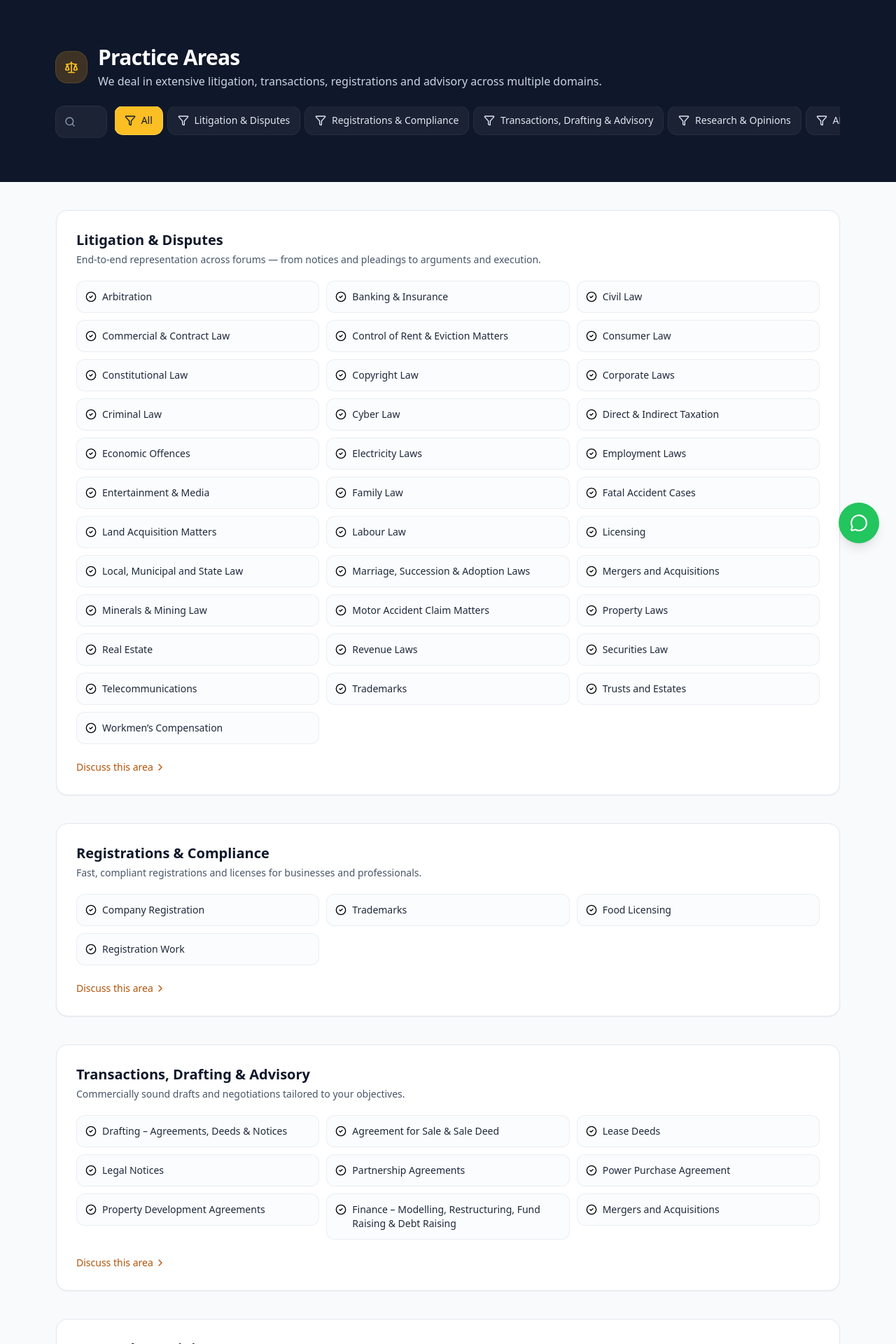
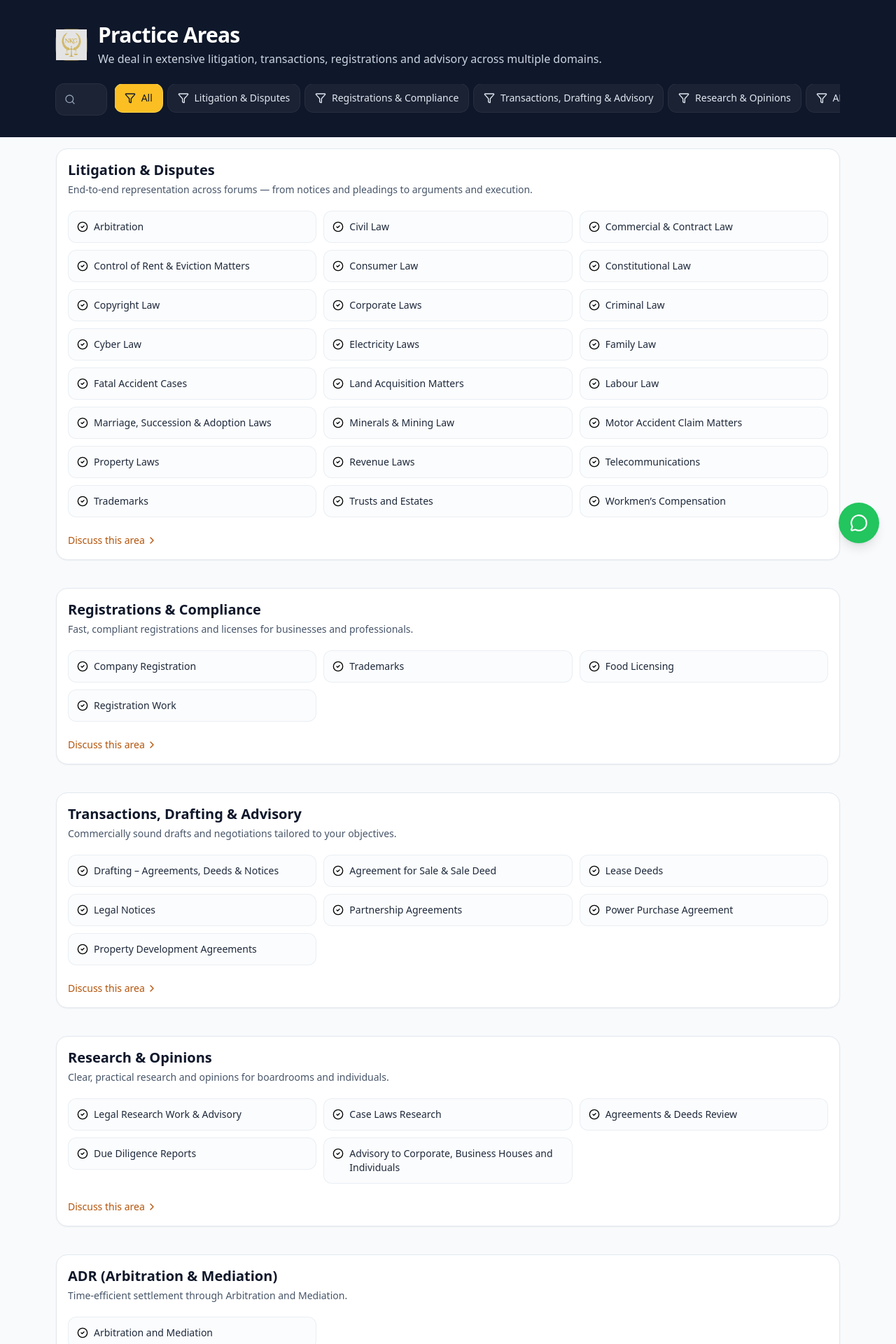
Before and after one commit to shivamMittal088/law-web-app, a React (Create React App) app: page /PracticeAreas in a window 1280 px wide. Shown: the top 1920 px of the page at 70% size. Built offline with nearby package versions, Linux system fonts and the light colour scheme.

Commit message:
finalising details

```diff
--- a/src/components/Attorneys.jsx
+++ b/src/components/Attorneys.jsx
@@ -36,7 +36,7 @@
 
 const AttorneysSection = () => {
   return (
-    <section id="attorneys" className="py-16 bg-slate-900 dark:bg-slate-950">
+    <section id="attorneys" className="py-8 bg-slate-900 dark:bg-slate-950">
       <div className="max-w-6xl mx-auto px-4 sm:px-6 lg:px-8">
         {/* Section Header */}
         <div className="text-center mb-10">
--- a/src/components/FAQ.jsx
+++ b/src/components/FAQ.jsx
@@ -8,7 +8,7 @@
   },
   {
     q: "What areas of law do you practice?",
-    a: "Criminal defense, family law, corporate/business, real estate, personal injury, IP, immigration, and more.",
+    a: "You can find a full list of our practice areas on the Practice Areas page, covering litigation, compliance, registrations, and advisory services.",
   },
   {
     q: "How are your fees structured?",
@@ -16,7 +16,7 @@
   },
   {
     q: "Do you handle urgent matters after hours?",
-    a: "Yes. Our team monitors emergencies 24/7. Call the main number for immediate assistance.",
+    a: "Yes. Our team monitors emergencies . Call the main number for immediate assistance.",
   },
   {
     q: "Will my information be kept confidential?",
--- a/src/components/Gallery.jsx
+++ b/src/components/Gallery.jsx
@@ -22,7 +22,7 @@
   // console.log({ img1, img2, img3 });
 
   return (
-    <section className="py-16 bg-slate-50">
+    <section className="py-8 bg-slate-50">
       <div className="max-w-6xl mx-auto px-3 sm:px-6 lg:px-8">
         <div className="text-center mb-8">
           <div className="inline-flex items-center justify-center mb-2">
--- a/src/components/Location.jsx
+++ b/src/components/Location.jsx
@@ -86,6 +86,7 @@
               <div>
                 <h4 className="font-semibold text-slate-900 text-sm">Phone</h4>
                 <p className="text-slate-600 text-xs mt-1">+91 8285558855</p>
+                <p className="text-slate-600 text-xs mt-1">+91 9911198213</p>
               </div>
             </div>
 
--- a/src/components/PracticeAreasPage.jsx
+++ b/src/components/PracticeAreasPage.jsx
@@ -1,14 +1,9 @@
 import React, { useMemo, useState } from "react";
 import { Scale, Search, Mail, Filter, ChevronRight, CheckCircle2 } from "lucide-react";
+import { Link } from "react-router-dom";
+import logo from "../utils/images/logo.png";
 
-/**
- * PracticeAreasPage
- * A clean, responsive page for listing practice areas, grouped by category,
- * with client-friendly copy and a search/filter control.
- *
- * Tailwind CSS required. Icons via lucide-react.
- */
-const  PracticeAreasPage = ()=> {
+const PracticeAreasPage = () => {
   const [query, setQuery] = useState("");
   const [active, setActive] = useState("All");
 
@@ -16,10 +11,9 @@
     {
       name: "Litigation & Disputes",
       description:
-        "End‑to‑end representation across forums — from notices and pleadings to arguments and execution.",
+        "End-to-end representation across forums — from notices and pleadings to arguments and execution.",
       items: [
         "Arbitration",
-        "Banking & Insurance",
         "Civil Law",
         "Commercial & Contract Law",
         "Control of Rent & Eviction Matters",
@@ -29,25 +23,16 @@
         "Corporate Laws",
         "Criminal Law",
         "Cyber Law",
-        "Direct & Indirect Taxation",
-        "Economic Offences",
         "Electricity Laws",
-        "Employment Laws",
-        "Entertainment & Media",
         "Family Law",
         "Fatal Accident Cases",
         "Land Acquisition Matters",
         "Labour Law",
-        "Licensing",
-        "Local, Municipal and State Law",
         "Marriage, Succession & Adoption Laws",
-        "Mergers and Acquisitions",
         "Minerals & Mining Law",
         "Motor Accident Claim Matters",
         "Property Laws",
-        "Real Estate",
         "Revenue Laws",
-        "Securities Law",
         "Telecommunications",
         "Trademarks",
         "Trusts and Estates",
@@ -77,8 +62,6 @@
         "Partnership Agreements",
         "Power Purchase Agreement",
         "Property Development Agreements",
-        "Finance – Modelling, Restructuring, Fund Raising & Debt Raising",
-        "Mergers and Acquisitions",
       ],
     },
     {
@@ -96,65 +79,77 @@
     {
       name: "ADR (Arbitration & Mediation)",
       description:
-        "Time‑efficient settlement through Arbitration and Mediation.",
+        "Time-efficient settlement through Arbitration and Mediation.",
       items: ["Arbitration and Mediation"],
     },
   ];
 
-  const ALL_ITEMS = useMemo(() => {
-    const set = new Set();
-    CATEGORIES.forEach((c) => c.items.forEach((i) => set.add(i)));
-    return Array.from(set);
-  }, []);
-
   const categoriesForFilter = useMemo(
     () => ["All", ...CATEGORIES.map((c) => c.name)],
-    []
+    [CATEGORIES]
   );
 
   const visibleCategories = useMemo(() => {
-    // Filter by active category then query
-    const base = active === "All" ? CATEGORIES : CATEGORIES.filter((c) => c.name === active);
-    if (!query.trim()) return base;
+    const base =
+      active === "All" ? CATEGORIES : CATEGORIES.filter((c) => c.name === active);
+    const q = query.trim().toLowerCase();
+    if (!q) return base;
 
-    const q = query.toLowerCase();
+    // Improved: Search matches category name, description, and items
     return base
-      .map((c) => ({
-        ...c,
-        items: c.items.filter((i) => i.toLowerCase().includes(q)),
-      }))
-      .filter((c) => c.items.length > 0);
-  }, [active, query]);
+      .map((c) => {
+        const nameMatch = c.name.toLowerCase().includes(q);
+        const descMatch = (c.description || "").toLowerCase().includes(q);
+        const matchedItems = c.items.filter((i) => i.toLowerCase().includes(q));
+
+        if (nameMatch || descMatch) return c;
+        if (matchedItems.length > 0) return { ...c, items: matchedItems };
+        return null;
+      })
+      .filter(Boolean);
+  }, [active, query, CATEGORIES]);
 
   return (
     <main className="min-h-screen bg-slate-50">
       {/* Hero */}
       <section className="bg-slate-900 text-white">
-        <div className="max-w-6xl mx-auto px-4 py-12 sm:py-16">
+        <div className="max-w-6xl mx-auto px-4 py-8 sm:py-8">
           <div className="flex items-start sm:items-center gap-4">
             <span className="inline-flex h-11 w-11 items-center justify-center rounded-2xl bg-amber-500/20 ring-1 ring-amber-400/30">
-              <Scale className="h-5 w-5 text-amber-400" />
+              <img src= {logo}></img>
             </span>
             <div>
-              <h1 className="text-2xl sm:text-3xl font-semibold tracking-tight">Practice Areas</h1>
+              <h1 className="text-2xl sm:text-3xl font-semibold tracking-tight">
+                Practice Areas
+              </h1>
               <p className="mt-1 text-slate-300 text-sm sm:text-base">
-                We deal in extensive litigation, transactions, registrations and advisory across multiple domains.
+                We deal in extensive litigation, transactions, registrations and
+                advisory across multiple domains.
               </p>
             </div>
           </div>
 
           {/* Controls */}
           <div className="mt-6 flex flex-col sm:flex-row gap-3">
+            {/* ✅ Fixed Search Input */}
             <div className="relative flex-1">
-              <Search className="absolute left-3 top-1/2 -translate-y-1/2 h-4 w-4 text-slate-400" />
+              <Search className="pointer-events-none absolute left-3 top-1/2 -translate-y-1/2 h-4 w-4 text-slate-400" />
               <input
+                type="search"
                 value={query}
                 onChange={(e) => setQuery(e.target.value)}
+                aria-label="Search practice areas"
+                placeholder="Search practice areas (e.g., Arbitration, Corporate, Family Law)"
                 className="w-full rounded-xl bg-white/5 ring-1 ring-white/10 placeholder:text-slate-400 focus:ring-amber-400/50 px-9 py-2.5 outline-none"
               />
             </div>
 
-            <div className="flex gap-2 overflow-x-auto pb-1" role="tablist" aria-label="Practice filters">
+            {/* Filter Buttons */}
+            <div
+              className="flex gap-2 overflow-x-auto pb-1"
+              role="tablist"
+              aria-label="Practice filters"
+            >
               {categoriesForFilter.map((c) => (
                 <button
                   key={c}
@@ -177,7 +172,7 @@
       </section>
 
       {/* List */}
-      <section className="py-10">
+      <section className="py-4">
         <div className="max-w-6xl mx-auto px-4">
           {visibleCategories.length === 0 ? (
             <EmptyState query={query} />
@@ -192,13 +187,14 @@
       </section>
 
       {/* CTA */}
-      <section className="py-10">
+      <section className="py-4">
         <div className="max-w-6xl mx-auto px-4">
-          <div className="rounded-2xl border border-amber-200 bg-gradient-to-tr from-amber-50 to-white p-6 sm:p-8">
+          <div className="rounded-2xl border border-amber-200 bg-gradient-to-tr from-amber-50 to-white p-4 sm:p-3">
             <div className="flex flex-col sm:flex-row items-start sm:items-center justify-between gap-4">
               <div>
-                <h2 className="text-lg sm:text-xl font-semibold text-slate-900">Need clarity on a legal issue?</h2>
-
+                <h4 className="text-md sm:text-base font-semibold text-slate-900">
+                  Need clarity on a legal issue?
+                </h4>
               </div>
               <a
                 href="mailto:adv.naveengarg1993@gmail.com"
@@ -212,23 +208,26 @@
       </section>
 
       {/* Microcopy */}
-      <footer className="pb-12">
+      <footer className="pb-4">
         <div className="max-w-6xl mx-auto px-4 text-xs text-slate-500">
           <p>
-            * Engagements are scoped on a case‑by‑case basis and may involve partner/associate time, filing fees and taxes as applicable.
+            * Engagements are scoped on a case-by-case basis and may involve
+            partner/associate time, filing fees and taxes as applicable.
           </p>
         </div>
       </footer>
     </main>
   );
-}
+};
 
 function CategoryCard({ category }) {
   return (
-    <div className="rounded-2xl border border-slate-200 bg-white p-5 sm:p-7 shadow-sm">
+    <div className="rounded-2xl border border-slate-200 bg-white p-4 sm:p-4 shadow-sm">
       <div className="flex items-start justify-between gap-3">
         <div>
-          <h3 className="text-lg sm:text-xl font-semibold text-slate-900">{category.name}</h3>
+          <h3 className="text-lg sm:text-xl font-semibold text-slate-900">
+            {category.name}
+          </h3>
           {category.description && (
             <p className="text-slate-600 text-sm mt-1">{category.description}</p>
           )}
@@ -247,12 +246,12 @@
       </ul>
 
       <div className="mt-5">
-        <a
-          href="#contact"
+        <Link
+          to="/ConsultationPage"
           className="inline-flex items-center text-sm font-medium text-amber-700 hover:text-amber-800"
         >
           Discuss this area <ChevronRight className="ml-0.5 h-4 w-4" />
-        </a>
+        </Link>
       </div>
     </div>
   );
@@ -261,8 +260,13 @@
 function EmptyState({ query }) {
   return (
     <div className="rounded-2xl border border-dashed border-slate-300 bg-white p-8 text-center">
-      <p className="text-slate-700">No results for “<span className="font-medium">{query}</span>”. Try a broader search or choose another filter.</p>
-      <p className="text-slate-500 text-sm mt-1">Popular: Arbitration, Real Estate, Corporate, Trademarks</p>
+      <p className="text-slate-700">
+        No results for “<span className="font-medium">{query}</span>”. Try a
+        broader search or choose another filter.
+      </p>
+      <p className="text-slate-500 text-sm mt-1">
+        Popular: Arbitration, Real Estate, Corporate, Trademarks
+      </p>
     </div>
   );
 }
```
Also changed, not shown: src/components/About.jsx (+2 -16 lines), src/components/Hero.jsx (+2 -5 lines), src/components/PrivacyPolicyPage.jsx (+2 -13 lines), src/components/Testimonials.jsx (+5 -5 lines).
